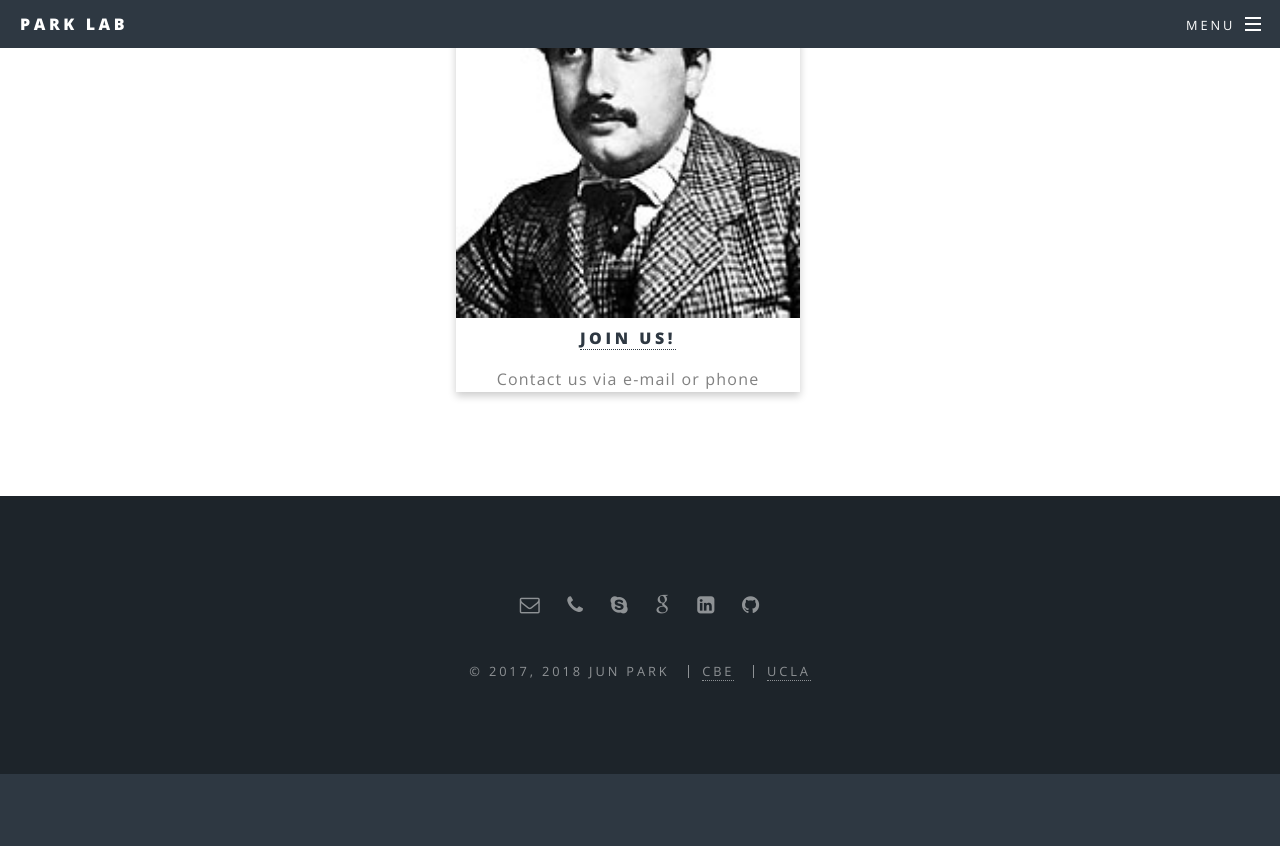
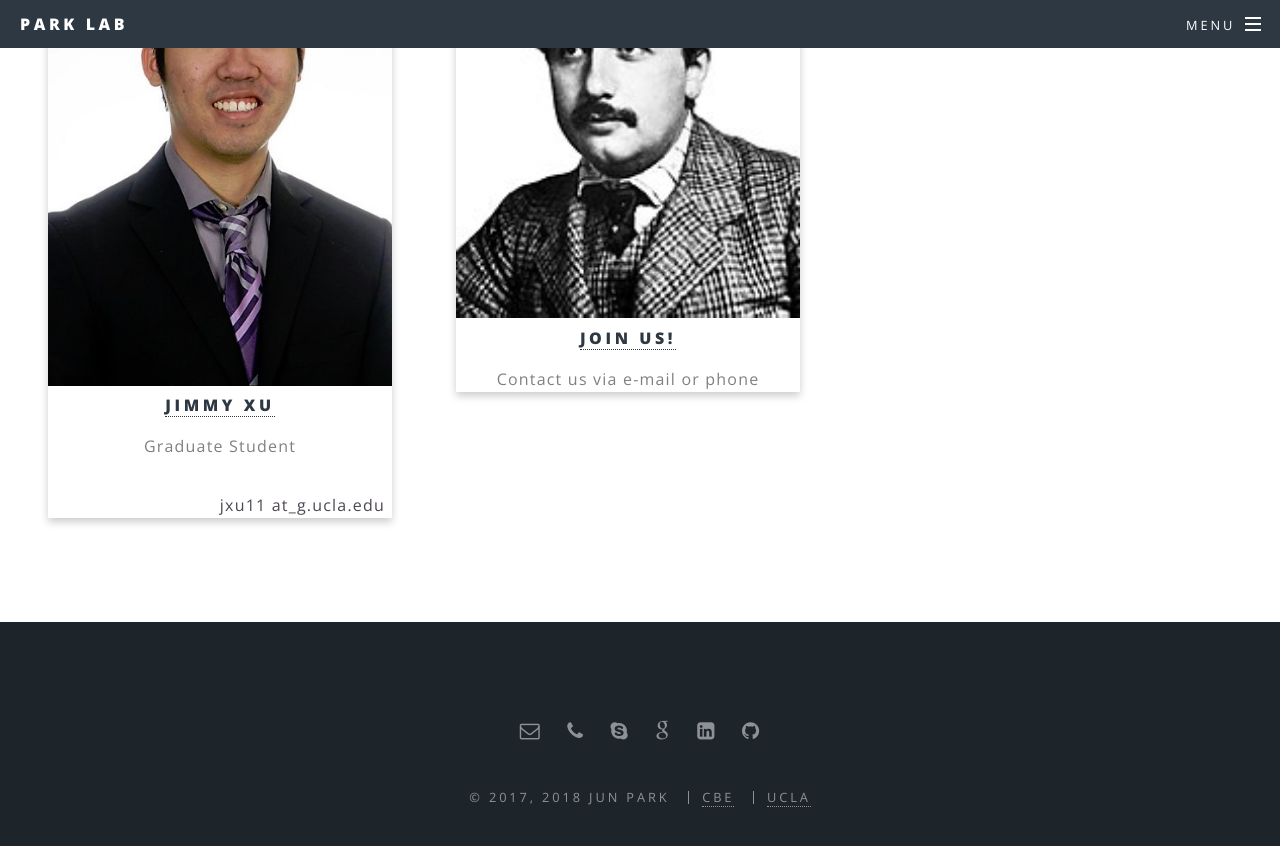
Before and after one commit to jopark/jopark.github.io, a Jekyll site: the page built from members.html, in a window 1280 px wide and 900 px high, scrolled down 1188 px. Shown: the top 846 px of the window. Built offline with Jekyll 4.4.1, drawn with Linux system fonts in a browser that asks for light colours; before the commit the page ends 1962 px from its top, so only the background shows below that.

Commit message:
update member and teaching

```diff
--- a/biography.html
+++ b/biography.html
@@ -64,6 +64,9 @@ title: Biography
 
 		<hr />
 		<h3>Teaching</h3>
+		Department of Chemical and Biomolecular Engineering, UCLA – <i>2018 - present</i>
+		<li>Thermodynamics</li>
+		<br>
 		Department of Chemical Engineering, MIT – <i>2017</i>
 		<li>Downstream Processing</li>
 		<br>
--- a/members.html
+++ b/members.html
@@ -11,6 +11,16 @@ title: Members
 			<h4 align="center"><a href="biography">Junyoung O. Park</a></h4>
 			<p class="title">Principal Investigator</p>
 			<p style="text-align:right;">jop at_ucla.edu</p>
+			</div>
+		</div>
+	</div>
+	<div class="col-xs-6 col-md-4">
+		<div class="card">
+			<img src="/images/ppl/jx.jpg" alt="Jimmy" style="width:100%">
+			<div class="container">
+			<h4 align="center"><a href="" onclick="trackOutboundLink(''); return false;">Jimmy Xu</a></h4>
+			<p class="title">Graduate Student</p>
+			<p style="text-align:right;">jxu11 at_g.ucla.edu</p>
 			</div>
 		</div>
 	</div>
```
Also changed, not shown: images/ppl/jx.jpg (added).
